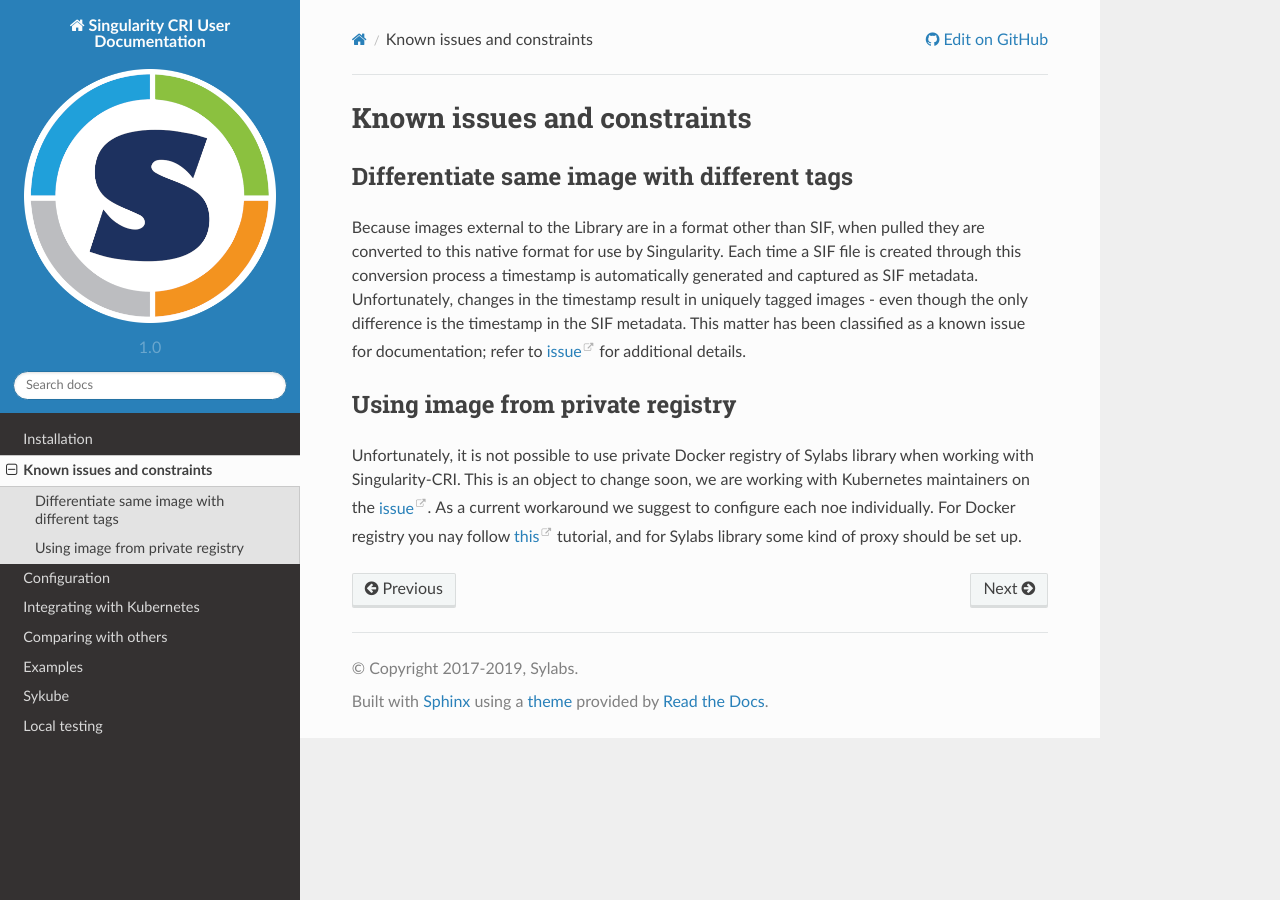
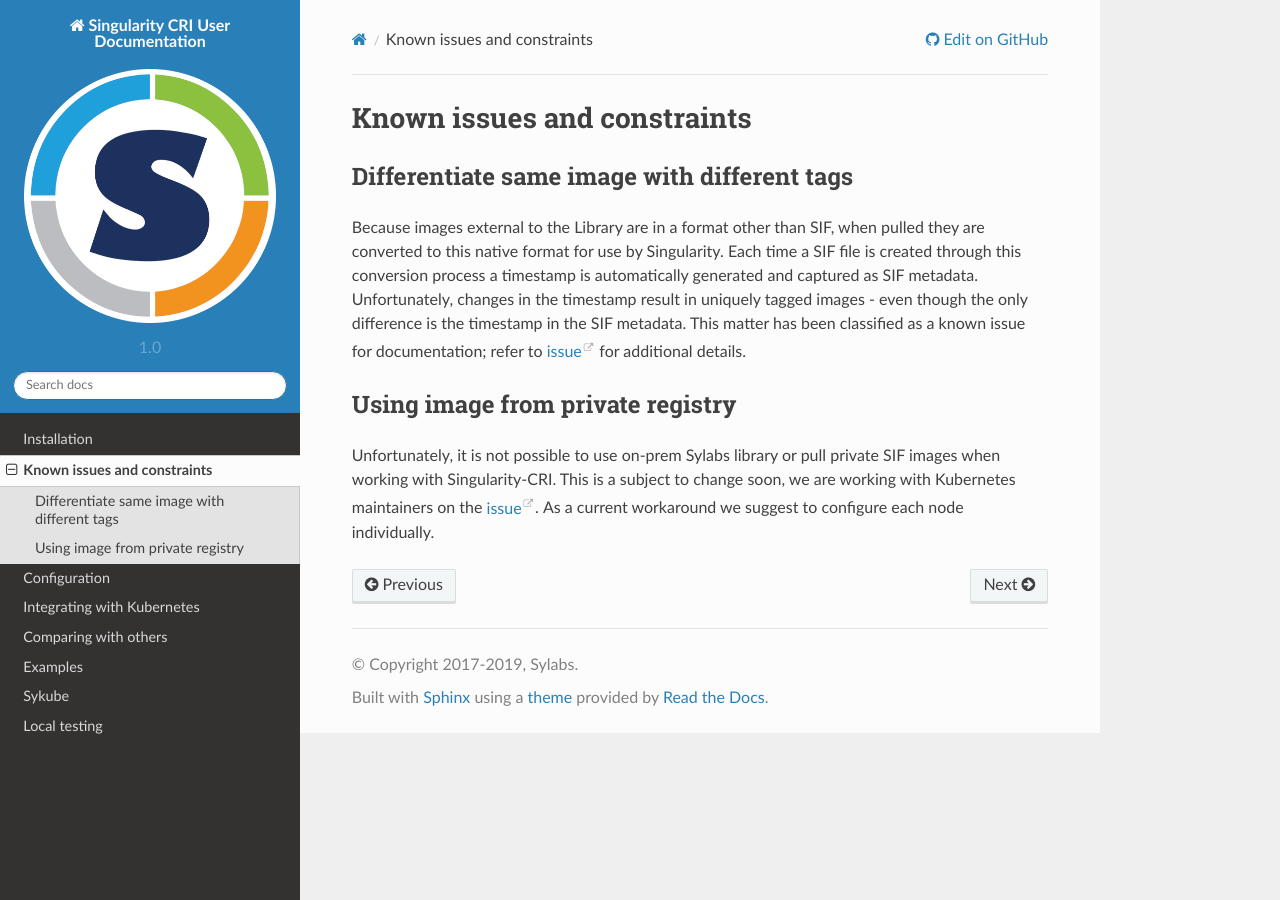
Before and after one commit to sylabs/singularity-cri-userdocs, a Sphinx documentation site: the page built from docs/constraints.rst, in a window 1280 px wide. Built offline with Sphinx 7.4.7 and the Read the Docs theme 2.0.0, drawn with Linux system fonts in a browser that asks for light colours.

```diff
--- a/docs/constraints.rst
+++ b/docs/constraints.rst
@@ -20,9 +20,7 @@ for additional details.
 Using image from private registry
 ---------------------------------
 
-Unfortunately, it is not possible to use private Docker registry of Sylabs library when working with
-Singularity-CRI. This is an object to change soon, we are working with Kubernetes maintainers on
+Unfortunately, it is not possible to use on-prem Sylabs library or pull private SIF images when working with
+Singularity-CRI. This is a subject to change soon, we are working with Kubernetes maintainers on
 the `issue <https://github.com/kubernetes/kubernetes/issues/79803>`_. As a current workaround we suggest
-to configure each noe individually. For Docker registry you nay follow
-`this <https://kubernetes.io/docs/concepts/containers/images/#configuring-nodes-to-authenticate-to-a-private-registry>`_
-tutorial, and for Sylabs library some kind of proxy should be set up.
+to configure each node individually.
--- a/docs/installation.rst
+++ b/docs/installation.rst
@@ -65,7 +65,7 @@ The following assumes you want set up Singularity-CRI outside ``GOPATH``.
 
 	$ git clone https://github.com/sylabs/singularity-cri.git && \
 	  cd singularity-cri && \
-	  git checkout tags/v1.0.0-beta.3 -b v1.0.0-beta.3 && \
+	  git checkout tags/v1.0.0-beta.4 -b v1.0.0-beta.4 && \
 	  make && \
 	  sudo make install
 
--- a/docs/k8s.rst
+++ b/docs/k8s.rst
@@ -7,6 +7,9 @@ Integrating with Kubernetes
 This document will guide you through the process of integrating Singularity-CRI with existing
 Kubernetes **v1.12+** cluster. If you don't have Kubernetes cluster already set up, please reference
 `official installation guide <https://kubernetes.io/docs/setup/>`_.
+
+Kubernetes cluster set up from scratch with Singularity-CRI can be found
+in wlm-operator repo's `vagrant scripts <https://github.com/sylabs/wlm-operator/tree/master/vagrant>`_.
 
 If you are looking for trying Singularity-CRI locally, follow :ref:`local testing guide with Sykube <sykube>`.
 
```
